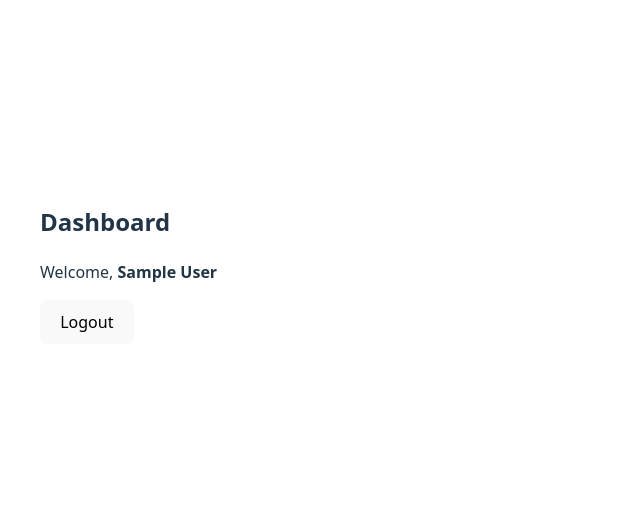
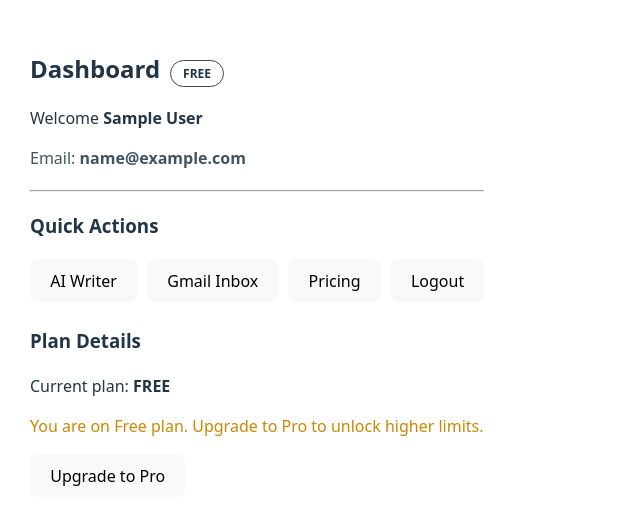
Before and after one commit to nexorawe/adminai-frontend, a React (Vite) app: page /dashboard in a window 1280 px wide. Shown: the part 136-660 px from the top of the page, without its empty margins (0-640 px from the left). Built offline with nearby package versions, Linux system fonts and the light colour scheme; no server answers; sample sign-in values are in the browser's storage.

Commit message:
Billing plan feature

```diff
--- a/src/App.jsx
+++ b/src/App.jsx
@@ -4,6 +4,8 @@ import Register from "./pages/Register";
 import Dashboard from "./pages/Dashboard";
 import AIWriter from "./pages/AIWriter";
 import GmailInbox from "./pages/GmailInbox";
+import Pricing from "./pages/Pricing";
+import BillingSuccess from "./pages/BillingSuccess";
 
 function App() {
   return (
@@ -14,6 +16,8 @@ function App() {
       <Route path="/dashboard" element={<Dashboard />} />
       <Route path="/ai-writer" element={<AIWriter />} />
       <Route path="/gmail" element={<GmailInbox />} />
+      <Route path="/pricing" element={<Pricing />} />
+      <Route path="/billing/success" element={<BillingSuccess />} />
     </Routes>
   );
 }
--- /dev/null
+++ b/src/pages/BillingSuccess.jsx
@@ -0,0 +1,16 @@
+export default function BillingSuccess() {
+  return (
+    <div style={{ padding: 30, maxWidth: 800, margin: "0 auto" }}>
+      <h1>✅ Payment successful</h1>
+      <p>Welcome to <b>AdminAI Pro</b> 🎉</p>
+
+      <a href="/dashboard">
+        <button style={{ marginTop: 15 }}>Go to Dashboard</button>
+      </a>
+
+      <a href="/gmail">
+        <button style={{ marginTop: 15, marginLeft: 10 }}>Go to Gmail</button>
+      </a>
+    </div>
+  );
+}
--- a/src/pages/Dashboard.jsx
+++ b/src/pages/Dashboard.jsx
@@ -1,37 +1,108 @@
-import { useEffect } from "react";
+import { useEffect, useState } from "react";
 import { useNavigate } from "react-router-dom";
+import api from "../services/api";
 
 export default function Dashboard() {
   const navigate = useNavigate();
 
-  const token = localStorage.getItem("token");
-  const userRaw = localStorage.getItem("user");
-  const user = userRaw ? JSON.parse(userRaw) : null;
+  const [user, setUser] = useState(null);
+  const [plan, setPlan] = useState("free");
+  const [loading, setLoading] = useState(true);
 
   useEffect(() => {
-    if (!token || !user) {
+    // load user from localStorage
+    const savedUser = localStorage.getItem("user");
+    const token = localStorage.getItem("token");
+
+    if (!token) {
       navigate("/login");
+      return;
     }
-  }, [token, user, navigate]);
 
-  if (!token || !user) {
-    return null; // prevents UI flash
-  }
+    if (savedUser) {
+      try {
+        setUser(JSON.parse(savedUser));
+      } catch {
+        setUser(null);
+      }
+    }
+
+    // fetch billing plan
+    api
+      .get("/billing/me")
+      .then((res) => {
+        setPlan(res.data?.plan || "free");
+      })
+      .catch(() => {
+        setPlan("free");
+      })
+      .finally(() => setLoading(false));
+  }, [navigate]);
+
+  const logout = () => {
+    localStorage.removeItem("token");
+    localStorage.removeItem("user");
+    navigate("/login");
+  };
+
+  const badgeStyle = {
+    padding: "4px 12px",
+    borderRadius: 999,
+    border: "1px solid #444",
+    fontSize: 12,
+    marginLeft: 10,
+  };
 
   return (
-    <div style={{ padding: "40px" }}>
-      <h2>Dashboard</h2>
-      <p>Welcome, <strong>{user.name}</strong></p>
+    <div style={{ padding: 30, maxWidth: 900, margin: "0 auto" }}>
+      <h2>
+        Dashboard
+        <span style={badgeStyle}>{plan.toUpperCase()}</span>
+      </h2>
 
-      <button
-        onClick={() => {
-          localStorage.removeItem("token");
-          localStorage.removeItem("user");
-          navigate("/login");
-        }}
-      >
-        Logout
-      </button>
+      {loading ? (
+        <p>Loading...</p>
+      ) : (
+        <>
+          <p style={{ marginTop: 10 }}>
+            Welcome <b>{user?.name || "User"}</b>
+          </p>
+          <p style={{ opacity: 0.85 }}>
+            Email: <b>{user?.email || "-"}</b>
+          </p>
+
+          <hr style={{ margin: "20px 0" }} />
+
+          <h3>Quick Actions</h3>
+
+          <div style={{ display: "flex", gap: 10, flexWrap: "wrap", marginTop: 10 }}>
+            <button onClick={() => navigate("/ai-writer")}>AI Writer</button>
+            <button onClick={() => navigate("/gmail")}>Gmail Inbox</button>
+            <button onClick={() => navigate("/pricing")}>Pricing</button>
+            <button onClick={logout}>Logout</button>
+          </div>
+
+          <div style={{ marginTop: 25 }}>
+            <h3>Plan Details</h3>
+            <p>
+              Current plan: <b>{plan.toUpperCase()}</b>
+            </p>
+
+            {plan !== "pro" ? (
+              <div style={{ marginTop: 10 }}>
+                <p style={{ color: "#cc8800" }}>
+                  You are on Free plan. Upgrade to Pro to unlock higher limits.
+                </p>
+                <button onClick={() => navigate("/pricing")}>Upgrade to Pro</button>
+              </div>
+            ) : (
+              <p style={{ color: "green", marginTop: 10 }}>
+                ✅ You are a Pro user. Thank you for supporting AdminAI!
+              </p>
+            )}
+          </div>
+        </>
+      )}
     </div>
   );
 }
--- /dev/null
+++ b/src/pages/Pricing.jsx
@@ -0,0 +1,28 @@
+import api from "../services/api";
+
+export default function Pricing() {
+  const upgrade = async () => {
+    const res = await api.post("/billing/create-checkout-session");
+    window.location.href = res.data.checkout_url;
+  };
+
+  return (
+    <div style={{ padding: 30, maxWidth: 900, margin: "0 auto" }}>
+      <h1>Pricing</h1>
+
+      <div style={{ marginTop: 20, border: "1px solid #333", padding: 20, borderRadius: 10 }}>
+        <h2>AdminAI Pro</h2>
+        <p>$15/month</p>
+        <ul>
+          <li>Higher daily limits</li>
+          <li>Unlimited Gmail AI replies</li>
+          <li>Priority support (coming soon)</li>
+        </ul>
+
+        <button onClick={upgrade} style={{ marginTop: 10 }}>
+          Upgrade to Pro
+        </button>
+      </div>
+    </div>
+  );
+}
```
